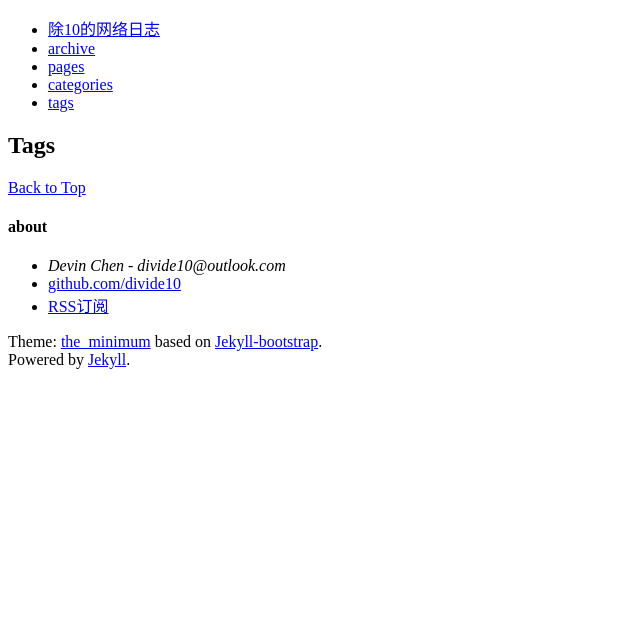
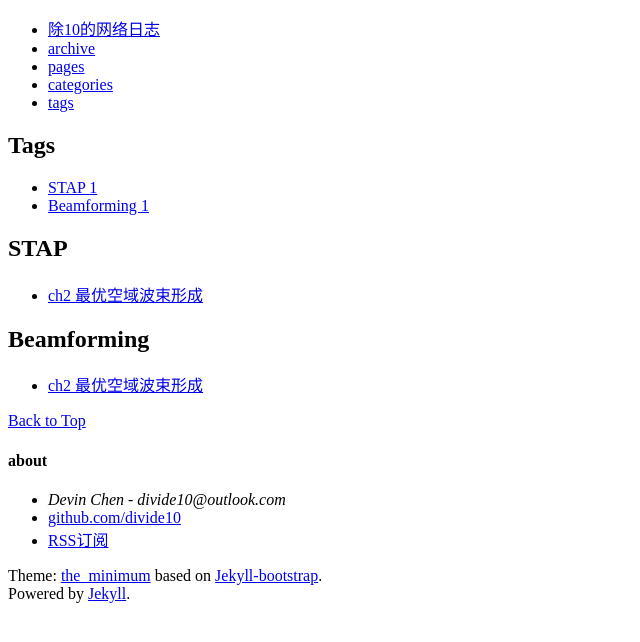
Before and after one commit to divide10/divide10.github.io, a Jekyll site: the page built from tags.html, in a window 1280 px wide. Shown: the top 642 px of the page, without its empty margins (0-640 px from the left). Built offline with Jekyll 4.4.1, drawn with Linux system fonts in a browser that asks for light colours; Markdown is read by kramdown in place of the engine named in the settings; comment, search, counter and statistics services are not loaded; part of the change alters nothing that is shown.

```diff
--- a/_config.yml
+++ b/_config.yml
@@ -3,19 +3,23 @@
 permalink: /:categories/:year/:month/:day/:title
 
 exclude: [".rvmrc", ".rbenv-version", "README.md", "Rakefile", "changelog.md"]
-pygments: true
+highlighter: true
+markdown: pandoc
+pandoc:
+  format: html5
+  extension: [smart,mathjax]
 
 # Themes are encouraged to use these universal variables
 # so be sure to set them if your theme uses them.
 #
 title : 除10的网络日志
 tagline: Site Tagline
-author : Devin Chen
-name : Devin Chen
-email : divide10@outlook.com
-github : divide10
-# twitter : username
-# feedburner : feedname
+author :
+  name : Devin Chen
+  email : divide10@outlook.com
+  github : divide10
+  # twitter : username
+  feedburner : feedname
 
 # The production_url is only used when full-domain names are needed
 # such as sitemap.txt
--- a/_includes/themes/the-program/default.html
+++ b/_includes/themes/the-program/default.html
@@ -11,6 +11,11 @@
 	<link href='{{ ASSET_PATH }}/css/style.css' rel="stylesheet" media="all">
 	<link href="http://feeds.feedburner.com/{{ site.author.feedbaname }}" rel="alternate" title="{{ page.title }}" type="application/atom+xml">
 	<script src="http://cdnjs.cloudflare.com/ajax/libs/modernizr/2.0.6/modernizr.min.js"></script>
+
+	<!-- 配置并链接 MathJax 库 -->
+	<script type="text/javascript" src="http://cdn.mathjax.org/mathjax/latest/MathJax.js?config=TeX-AMS-MML_HTMLorMML">
+	</script>
+
 </head>
 <body>
 
@@ -47,10 +52,10 @@
 				<div class="misc vcard">
 					<h4>about</h4>
 					<ul>
-						<li class="contact"><address><span class="author fn n">{{ site.author }}</span> - <span class="fn email">{{ site.email }}</span></address></li>
-						<li class="github"><a href="http://github.com/{{ site.github }}/" rel="me">github.com/{{ site.github }}</a></li>
+						<li class="contact"><address><span class="author fn n">{{ site.author.name }}</span> - <span class="fn email">{{ site.author.email }}</span></address></li>
+						<li class="github"><a href="http://github.com/{{ site.author.github }}/" rel="me">github.com/{{ site.author.github }}</a></li>
 						<!-- <li class="twitter"><a href="http://twitter.com/{{ site.author.twitter }}/" rel="me">twitter.com/{{ site.twitter }}</a></li> -->
-						<li class="rss"><a href="http://divide10.github.io/atom.xml">RSS订阅</a></li>
+						<li class="rss"><a href="{{site.production_url}}/atom.xml">RSS订阅</a></li>
 					</ul>
 				</div><!-- misc -->
 				<p class="licence">
--- /dev/null
+++ b/_plugins/pandoc_markdown.rb
@@ -0,0 +1,76 @@
+module Jekyll
+  module Converters
+    class Markdown < Converter
+      safe true
+
+      highlighter_prefix "\n"
+      highlighter_suffix "\n"
+
+      def setup
+        return if @setup
+        @parser = case @config['markdown']
+          when 'redcarpet'
+            RedcarpetParser.new @config
+          when 'kramdown'
+            KramdownParser.new @config
+          when 'rdiscount'
+            RDiscountParser.new @config
+          when 'maruku'
+            MarukuParser.new @config
+          when 'pandoc'
+            PandocParser.new @config
+          else
+            STDERR.puts "Invalid Markdown processor: #{@config['markdown']}"
+            STDERR.puts " Valid options are [ maruku | rdiscount | kramdown ]"
+            raise FatalException.new("Invalid Markdown process: #{@config['markdown']}")
+        end
+        @setup = true
+      end
+
+      def matches(ext)
+        rgx = '(' + @config['markdown_ext'].gsub(',','|') +')'
+        ext =~ Regexp.new(rgx, Regexp::IGNORECASE)
+      end
+
+      def output_ext(ext)
+        ".html"
+      end
+
+      def convert(content)
+        setup
+        @parser.convert(content)
+      end
+    end
+  end
+end
+
+module Jekyll
+  module Converters
+    class Markdown
+      class PandocParser
+        def initialize(config)
+          require 'pandoc-ruby'
+          @config = config
+        rescue LoadError
+          STDERR.puts 'You are missing a library required for Pandoc. Please run:'
+          STDERR.puts ' $ [sudo] gem install pandoc-ruby'
+          raise FatalException.new("Missing dependency: pandoc-ruby")
+        end
+
+        def convert(content)
+          extensions = config_option('extensions', [])
+          format = config_option('format', 'html5')
+
+          PandocRuby.new(content, *extensions).send("to_#{format}")
+        end
+
+        def config_option(key, default=nil)
+          case @config['pandoc']
+            when nil then default
+            else @config['pandoc'].fetch(key, default)
+          end
+        end
+      end
+    end
+  end
+end
--- /dev/null
+++ b/_posts/2014-07-12-ch2-optimal-spatial-beamforming.md
@@ -0,0 +1,18 @@
+---
+layout: post
+title: "ch2 最优空域波束形成"
+description: ""
+category: STAP for Radar
+tags: [STAP,Beamforming]
+---
+{% include JB/setup %}
+最优空域波束形成的内容位于书中的2.2节，首先对随机相位信号的最优波束形成进行推导，接下来引入随机干扰量（包括热噪声、干扰信号和杂波），建立信噪比最优的波束形成问题，最后对加性白噪声和加性色噪声两种特殊情形下的最优波束形成问题进行研究。
+
+##随机相位波束形成##
+假设接收的电磁波是单位幅度的窄带平面波，接收的天线阵列是N元均匀线性阵列(ULA)，模型如下图所示:
+测试公式
+$$e^{i\pi}+1=0$$
+
+<img src="/public/img/STAP_figure2_1.png" alt="STAP_figure2_1" align="right" width="500px"/>
+阵元间距：d
+窄带：B
```
Also changed, not shown: public/img/STAP_figure2_1.png (added).
